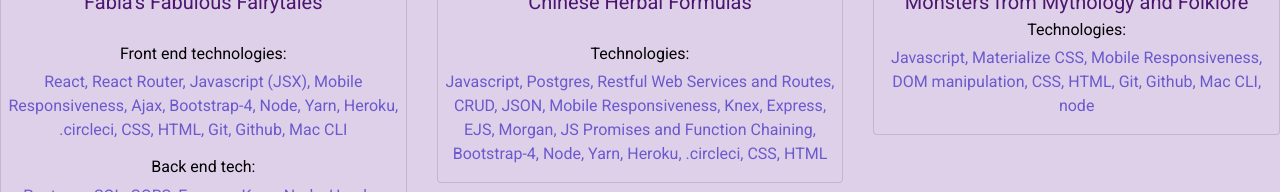
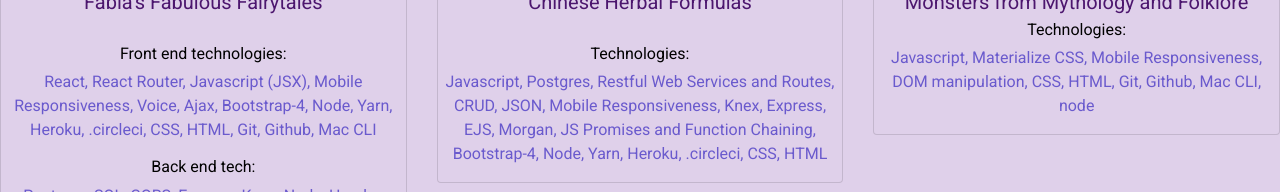
Before and after one commit to MonaTem/my_personal_react_website, a React (Create React App) app: page / in a window 1280 px wide. Shown: the part 732-924 px from the top of the page. Built offline with nearby package versions, Linux system fonts and the light colour scheme.

Commit message:
Added voice to fairytale tech

```diff
--- a/src/Mona.js
+++ b/src/Mona.js
@@ -30,7 +30,7 @@
             <h5>Fabia's Fabulous Fairytales</h5>
               <br></br>
             <h6>Front end technologies:</h6>
-          <p className="Tech">React, React Router, Javascript (JSX), Mobile Responsiveness, Ajax, Bootstrap-4, Node, Yarn, Heroku, .circleci, CSS, HTML, Git, Github, Mac CLI</p>
+          <p className="Tech">React, React Router, Javascript (JSX), Mobile Responsiveness, Voice, Ajax, Bootstrap-4, Node, Yarn, Heroku, .circleci, CSS, HTML, Git, Github, Mac CLI</p>
             <h6>Back end tech:</h6>
             <p className="Tech">Postgres, SQL, CORS, Express, Knex, Node, Heroku, .circleci, Git, Github, Mac CLI</p>
           </div>
```
